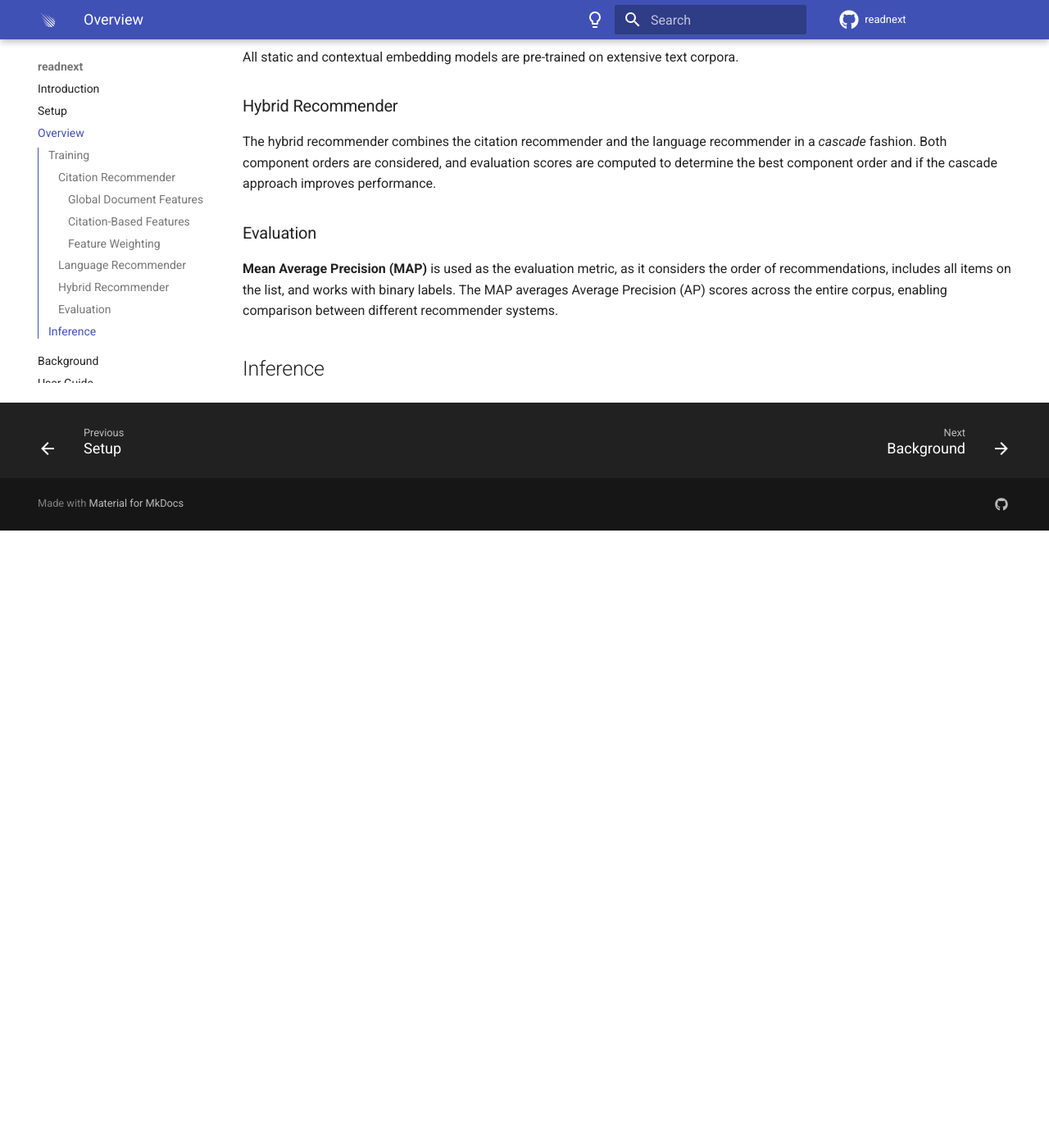
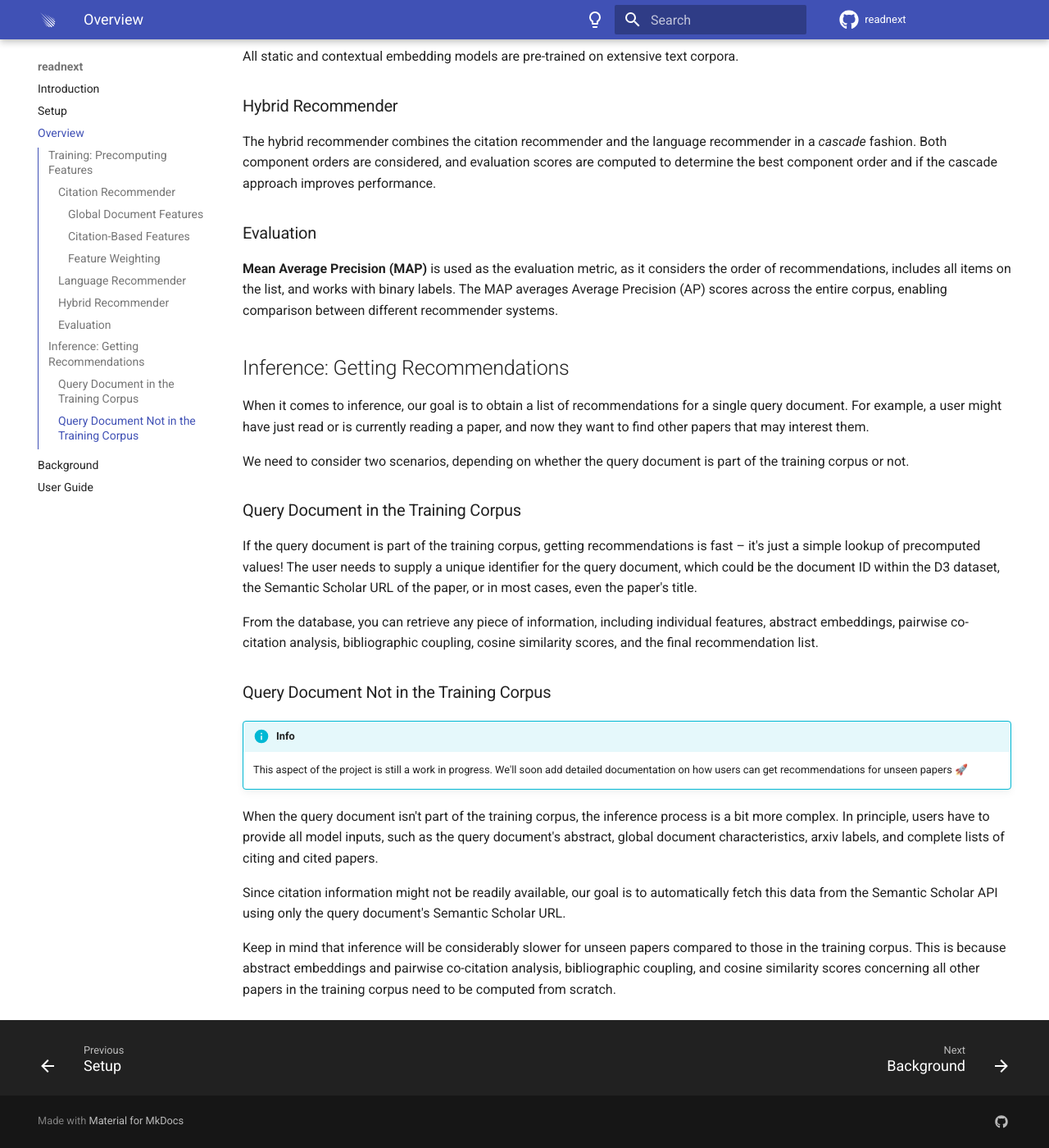
Before and after one commit to joel-beck/readnext, an MkDocs documentation site: the page built from docs/overview.md, in a window 1280 px wide and 1400 px high, scrolled down 2158 px. Shown: the whole window at 82% size. Built offline with MkDocs 1.6.1 and Material for MkDocs 9.7.7, drawn with Linux system fonts in a browser that asks for light colours; comment, search, counter and statistics services are not loaded; before the commit the page ends 2805 px from its top, so only the background shows below that; some of the changed text lies outside the part shown.

Commit message:
Added inference section in Docs (#62)

```diff
--- a/docs/overview.md
+++ b/docs/overview.md
@@ -1,8 +1,8 @@
 # Overview
 
-This chapter elucidates the hybrid recommender's recommendation process during training and inference phases.
+This section elucidates the hybrid recommender's recommendation process during training and inference phases.
 
-## Training
+## Training: Precomputing Features
 
 The following diagram presents a high-level overview of the hybrid recommender system for papers in the training corpus:
 
@@ -70,4 +70,31 @@ The hybrid recommender combines the citation recommender and the language recomm
 **Mean Average Precision (MAP)** is used as the evaluation metric, as it considers the order of recommendations, includes all items on the list, and works with binary labels. The MAP averages Average Precision (AP) scores across the entire corpus, enabling comparison between different recommender systems.
 
 
-## Inference
+## Inference: Getting Recommendations
+
+When it comes to inference, our goal is to obtain a list of recommendations for a single query document.
+For example, a user might have just read or is currently reading a paper, and now they want to find other papers that may interest them.
+
+We need to consider two scenarios, depending on whether the query document is part of the training corpus or not.
+
+### Query Document in the Training Corpus
+
+If the query document is part of the training corpus, getting recommendations is fast – it's just a simple lookup of precomputed values!
+The user needs to supply a unique identifier for the query document, which could be the document ID within the D3 dataset, the Semantic Scholar URL of the paper, or in most cases, even the paper's title.
+
+From the database, you can retrieve any piece of information, including individual features, abstract embeddings, pairwise co-citation analysis, bibliographic coupling, cosine similarity scores, and the final recommendation list.
+
+### Query Document Not in the Training Corpus
+
+!!! info
+
+    This aspect of the project is still a work in progress.
+    We'll soon add detailed documentation on how users can get recommendations for unseen papers 🚀
+
+When the query document isn't part of the training corpus, the inference process is a bit more complex.
+In principle, users have to provide all model inputs, such as the query document's abstract, global document characteristics, arxiv labels, and complete lists of citing and cited papers.
+
+Since citation information might not be readily available, our goal is to automatically fetch this data from the Semantic Scholar API using only the query document's Semantic Scholar URL.
+
+Keep in mind that inference will be considerably slower for unseen papers compared to those in the training corpus.
+This is because abstract embeddings and pairwise co-citation analysis, bibliographic coupling, and cosine similarity scores concerning all other papers in the training corpus need to be computed from scratch.
```
Also changed, not shown: docs/assets/hybrid-architecture.png, 1 other file.
